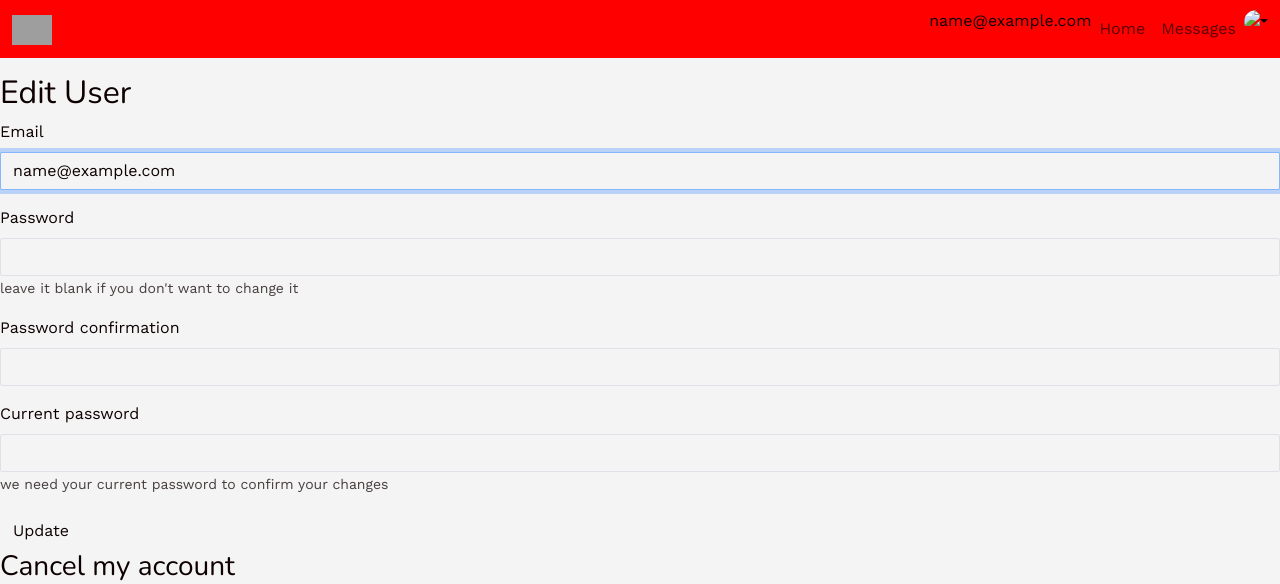
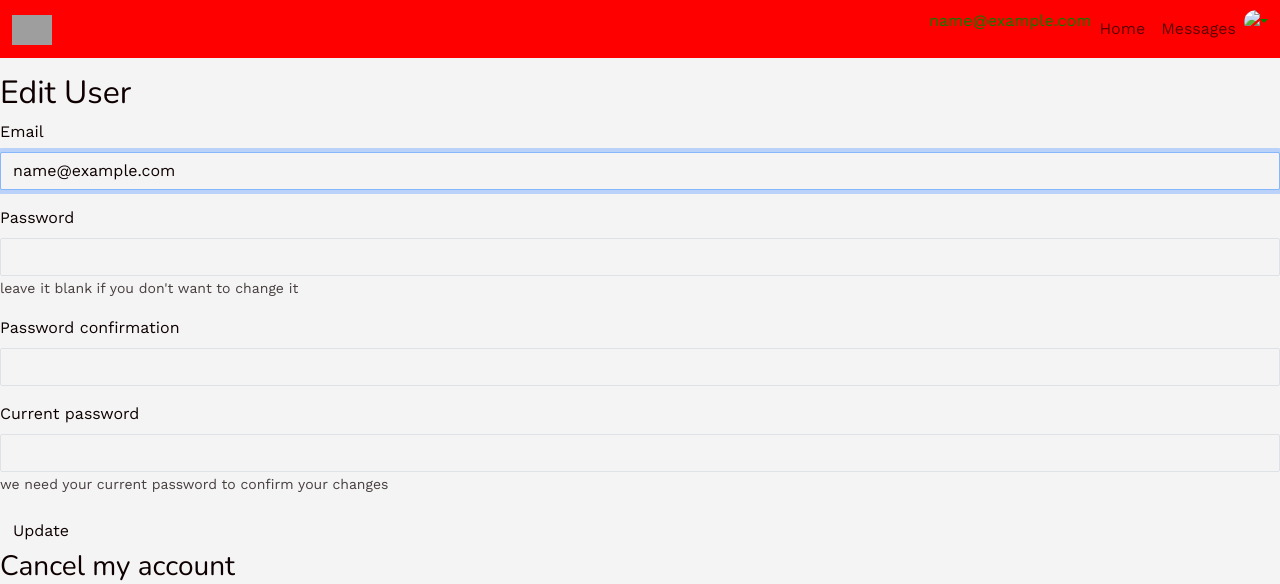
Before and after one commit to maelie-poussier/rails-watch-list, a Rails app: page /users/edit in a window 1280 px wide. Shown: the top 584 px of the page. Run offline with Rails 7, Linux system fonts and the light colour scheme; the visitor is signed in with stand-in values (Sample User, id 1); style sheets or scripts are compiled from the project's sources; some libraries are stand-ins or nearby versions; grey boxes are pictures that could not be loaded.

Commit message:
text green

```diff
--- a/app/assets/stylesheets/components/_navbar.scss
+++ b/app/assets/stylesheets/components/_navbar.scss
@@ -1,6 +1,7 @@
 .navbar-lewagon {
   justify-content: space-between;
   background: red;
+  color: green;
 }
 
 .navbar-lewagon .navbar-collapse {
```
